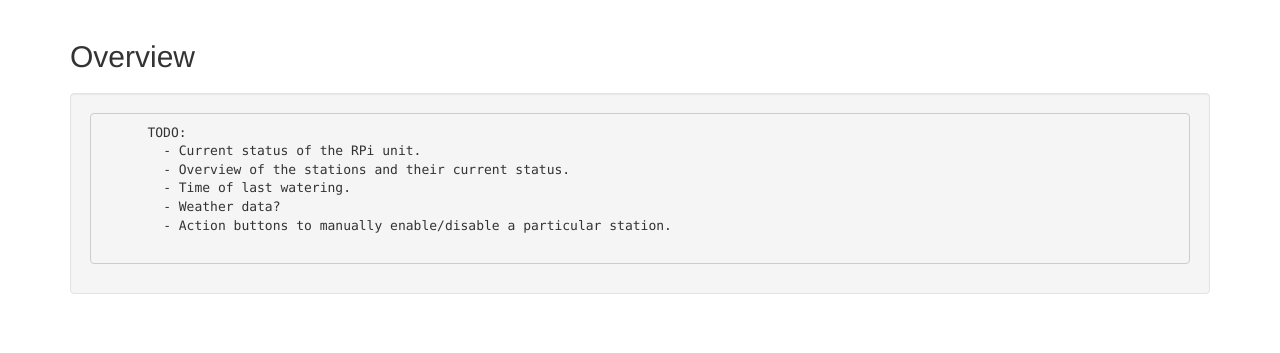
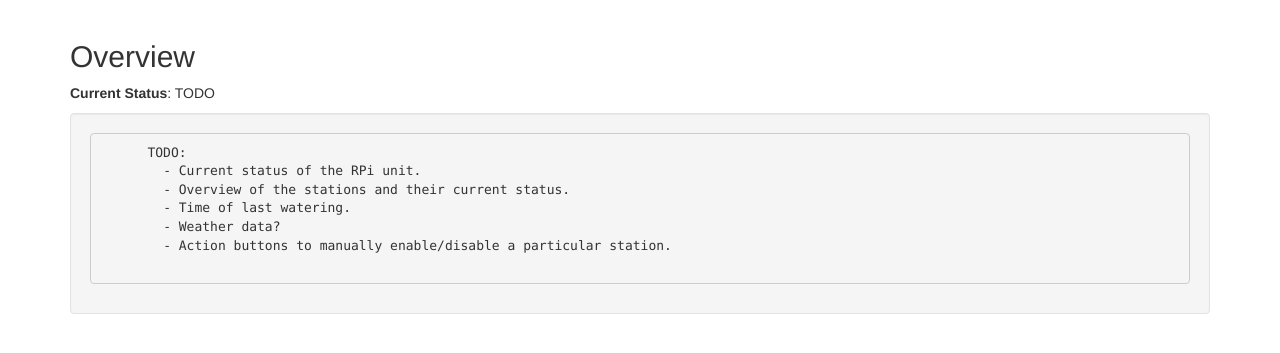
Before and after one commit to olsenb/ospi-website, a Django app: page /ospi/ in a window 1280 px wide. Shown: the part 52-405 px from the top of the page. Run offline with Django 3.2, Linux system fonts and the light colour scheme.

Commit message:
Fixing header tag.

```diff
--- a/project/ospi/templates/ospi/rpi_home.html
+++ b/project/ospi/templates/ospi/rpi_home.html
@@ -1,7 +1,10 @@
 {% extends "ospi/base_home.html" %}
 
 {% block content_detail %}
-  <h2>Overview<h2>
+  <h2>Overview</h2>
+  <p>
+    <strong>Current Status</strong>: TODO
+  </p>
 
   <div class="well">
     <pre>
```
